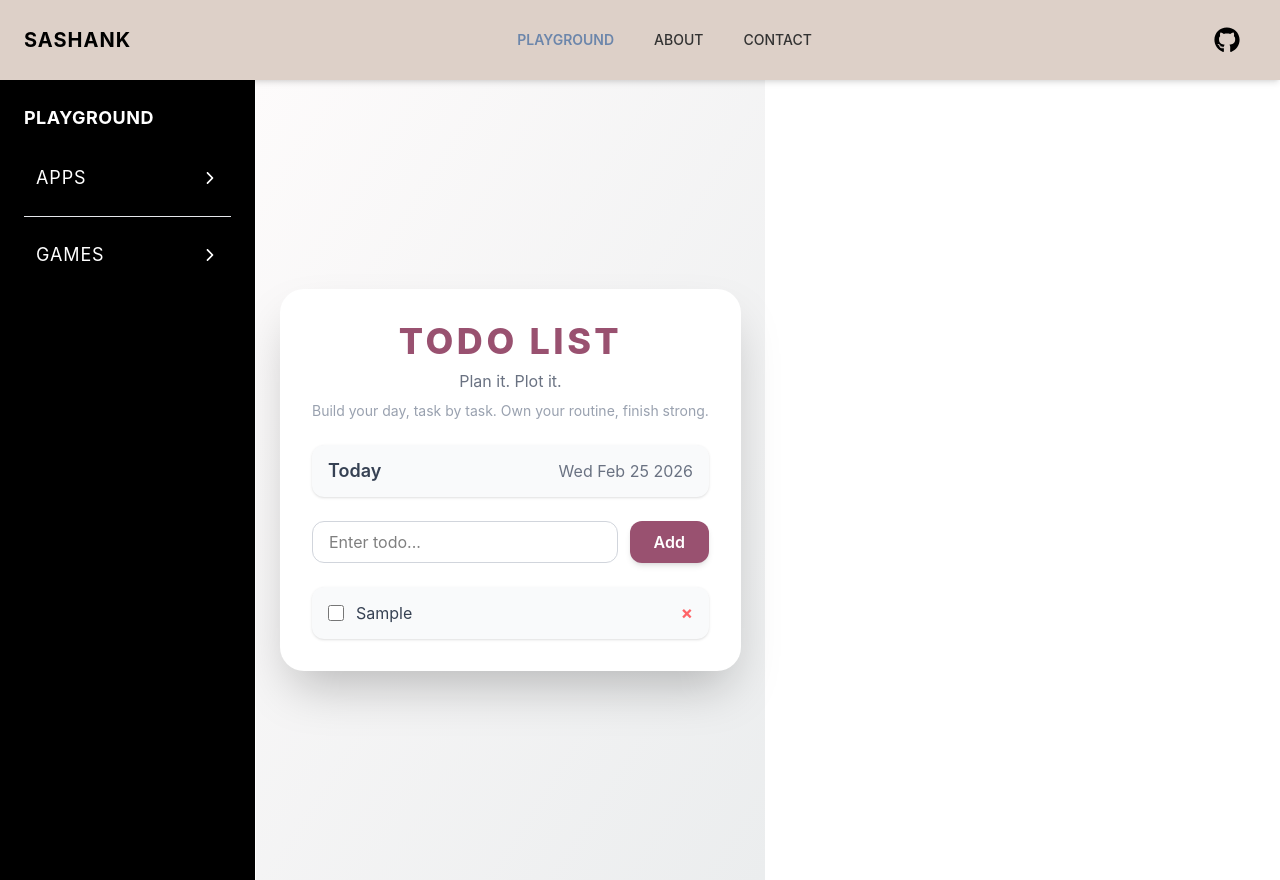
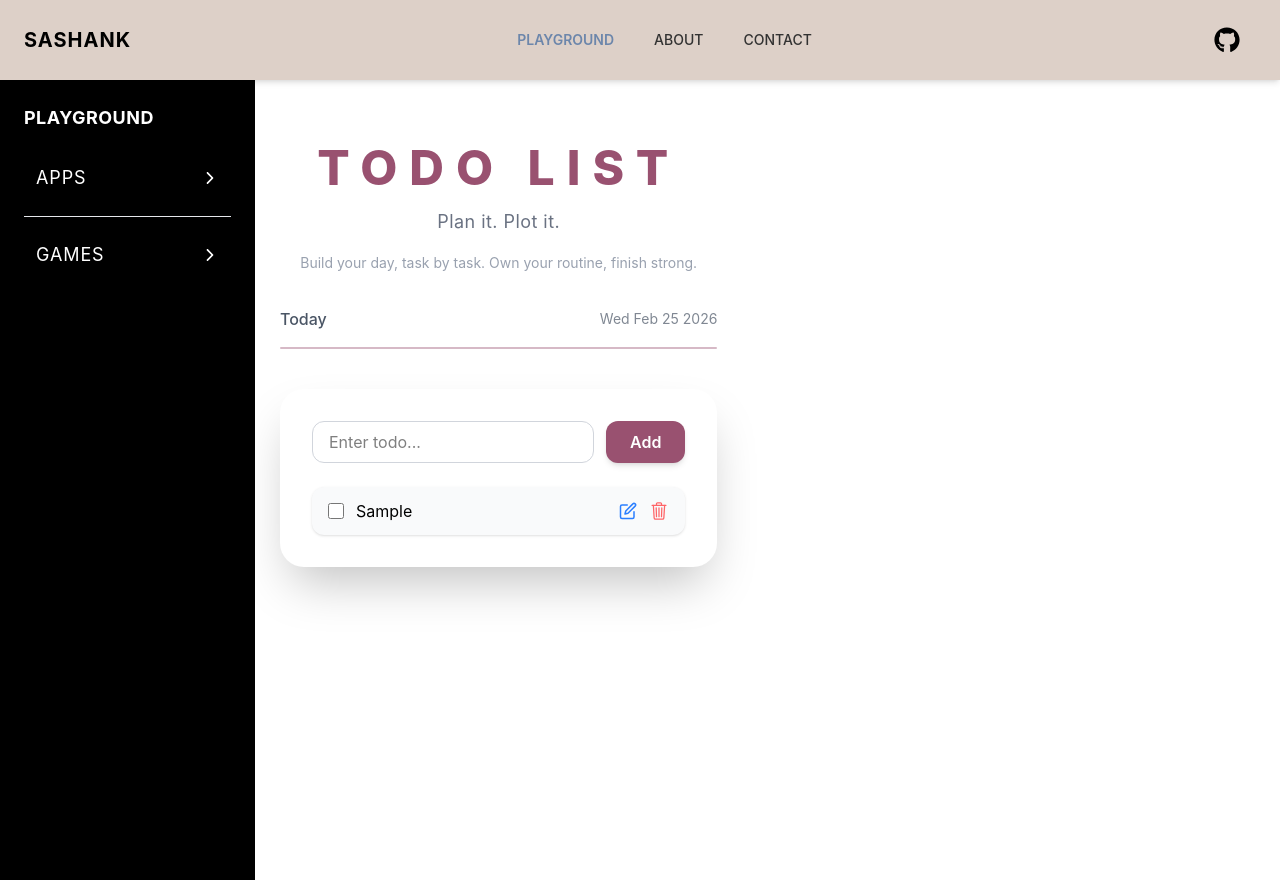
Before and after one commit to sashank-ab4/sashank-playground, a React (Vite) app: page /playground/todo-app in a window 1280 px wide. Both pictures are taken after typing "Sample" into the empty fields and a click on the button "Add". Built offline with nearby package versions, Linux system fonts and the light colour scheme.

Commit message:
added new feature- edit todo and save, changed style a bit

```diff
--- a/src/playground/Todo.jsx
+++ b/src/playground/Todo.jsx
@@ -1,8 +1,14 @@
 import React, { useState } from "react";
+import { IoTrashOutline } from "react-icons/io5";
+import { FiEdit } from "react-icons/fi";
+import { MdOutlineFileDownloadDone } from "react-icons/md";
+import { MdClose } from "react-icons/md";
 
 const Todo = () => {
   const [todos, setTodos] = useState([]);
   const [input, setInput] = useState("");
+  const [editingId, setEditingId] = useState(null);
+  const [editText, setEditText] = useState("");
   const addTodo = () => {
     if (input.trim() === "") return;
     const NEW_TODO = {
@@ -25,31 +31,58 @@ const Todo = () => {
     setTodos((prevTodos) => prevTodos.filter((todo) => todo.id !== id));
   };
 
+  const handleEdit = (todo) => {
+    setEditingId(todo.id);
+    setEditText(todo.text);
+  };
+
+  const handleSave = (id) => {
+    if (editText.trim() === "") return;
+
+    setTodos((prevTodos) =>
+      prevTodos.map((todo) =>
+        todo.id === id ? { ...todo, text: editText } : todo,
+      ),
+    );
+    setEditingId(null);
+    setEditText("");
+  };
+
+  const handleCancel = () => {
+    setEditingId(null);
+    setEditText("");
+  };
+
   const date = new Date();
   const dateString = date.toDateString();
   /* const localDateString = date.toLocaleDateString("en-IN"); */
 
   return (
-    <div className="min-h-screen  bg-linear-to-br from-[#fdfbfb] to-[#ebedee] flex justify-center items-center p-6">
-      <div className="w-full max-w-2xl bg-white shadow-2xl rounded-3xl p-8 space-y-6">
-        {/* Header */}
-        <div className="text-center space-y-2">
-          <h2 className="uppercase tracking-widest font-extrabold text-4xl text-[#995170]">
+    <div className=" h-screen flex flex-col justify-start items-center p-6">
+      <div className=" w-full max-w-3xl mx-auto text-center space-y-4 py-10">
+        {/* title */}
+        <h2 className="uppercase tracking-[0.25em] font-extrabold text-5xl text-[#995170]">
           Todo List
         </h2>
-          <h3 className="text-gray-500">Plan it. Plot it.</h3>
-          <p className="text-sm text-gray-400">
+
+        <h3 className="text-gray-500 text-lg tracking-wide">
+          Plan it. Plot it.
+        </h3>
+
+        <p className="text-sm text-gray-400 max-w-md mx-auto leading-relaxed">
           Build your day, task by task. Own your routine, finish strong.
         </p>
+
+        {/* date and day */}
+        <div className="flex justify-between items-center gap-3 pt-4 text-gray-600">
+          <span className="text-base font-medium">Today</span>
+          <span className="text-sm opacity-70">{dateString}</span>
         </div>
 
-        {/* Date Section */}
-        <div className="flex justify-between items-center bg-gray-50 px-4 py-3 rounded-xl shadow-sm">
-          <span className="text-lg font-semibold text-gray-700">Today</span>
-          <span className="text-gray-500">{dateString}</span>
+        <div className="w-full h-0.5 bg-[#995170] mx-auto mt-4 rounded-full opacity-40"></div>
       </div>
-
-        {/* Input Section */}
+      <div className="w-full max-w-2xl bg-white shadow-2xl rounded-3xl p-8 space-y-6">
+        {/* input */}
         <div className="flex gap-3">
           <input
             type="text"
@@ -73,28 +106,63 @@ const Todo = () => {
               key={todo.id}
               className="flex items-center justify-between bg-gray-50 px-4 py-3 rounded-xl shadow-sm hover:shadow-md transition"
             >
-              <div className="flex items-center gap-3">
+              <div className="flex items-center gap-3 flex-1">
                 <input
                   type="checkbox"
                   checked={todo.completed}
                   onChange={() => toggleTodo(todo.id)}
                   className="w-4 h-4 accent-[#995170] cursor-pointer"
                 />
-                <span
-                  className={`text-gray-700 ${
-                    todo.completed ? "line-through text-gray-400" : ""
-                  }`}
-                >
+
+                {editingId === todo.id ? (
+                  <input
+                    type="text"
+                    value={editText}
+                    onChange={(e) => setEditText(e.target.value)}
+                    onKeyDown={(e) => {
+                      if (e.key === "Enter") handleEdit(todo.id);
+                    }}
+                    className="flex-1 border rounded px-2 py-1 focus:outline-none focus:ring-2 focus:ring-[#995170]"
+                  />
+                ) : (
+                  <span className={`${todo.completed ? "text-[#4bb543]" : ""}`}>
                     {todo.text}
                   </span>
+                )}
               </div>
-
+              <div className="flex gap-3 ml-4">
+                {editingId === todo.id ? (
+                  <>
+                    <button
+                      onClick={() => handleSave(todo.id)}
+                      className="text-green-500 hover:text-green-700 font-semibold"
+                    >
+                      <MdOutlineFileDownloadDone size={22} />
+                    </button>
+                    <button
+                      onClick={handleCancel}
+                      className="text-red-400 hover:text-red-600"
+                    >
+                      <MdClose size={22} />
+                    </button>
+                  </>
+                ) : (
+                  <>
+                    <button
+                      onClick={() => handleEdit(todo)}
+                      className="text-blue-500"
+                    >
+                      <FiEdit size={18} />
+                    </button>
                     <button
                       onClick={() => deleteTodo(todo.id)}
-                className="text-red-400 hover:text-red-600 font-bold text-lg transition"
+                      className="text-red-400 hover:text-red-600 font-bold text-lg transition cursor-pointer"
                     >
-                ×
+                      <IoTrashOutline size={20} />
                     </button>
+                  </>
+                )}
+              </div>
             </li>
           ))}
         </ul>
```
Lines whose indentation alone changed are shown as unchanged.
